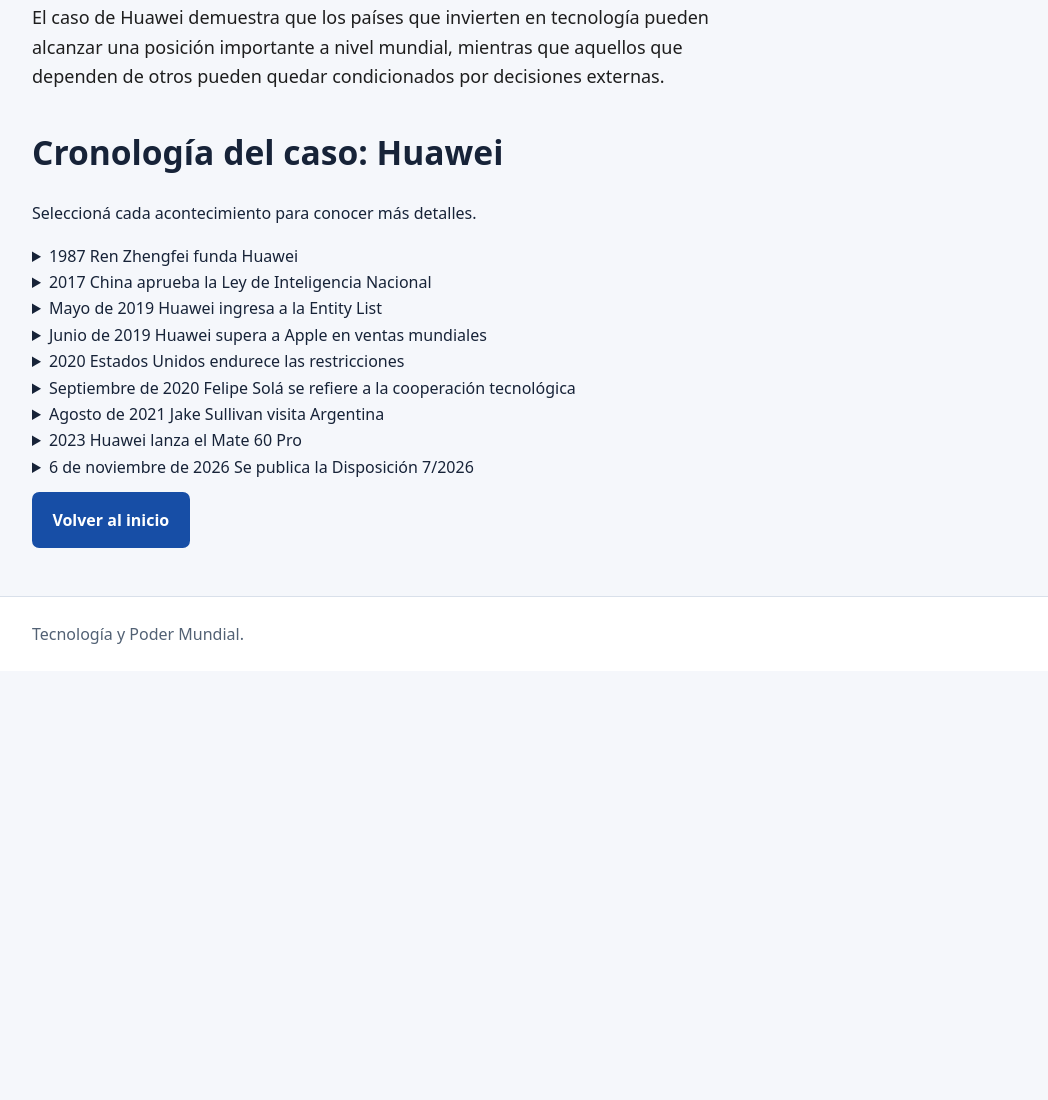
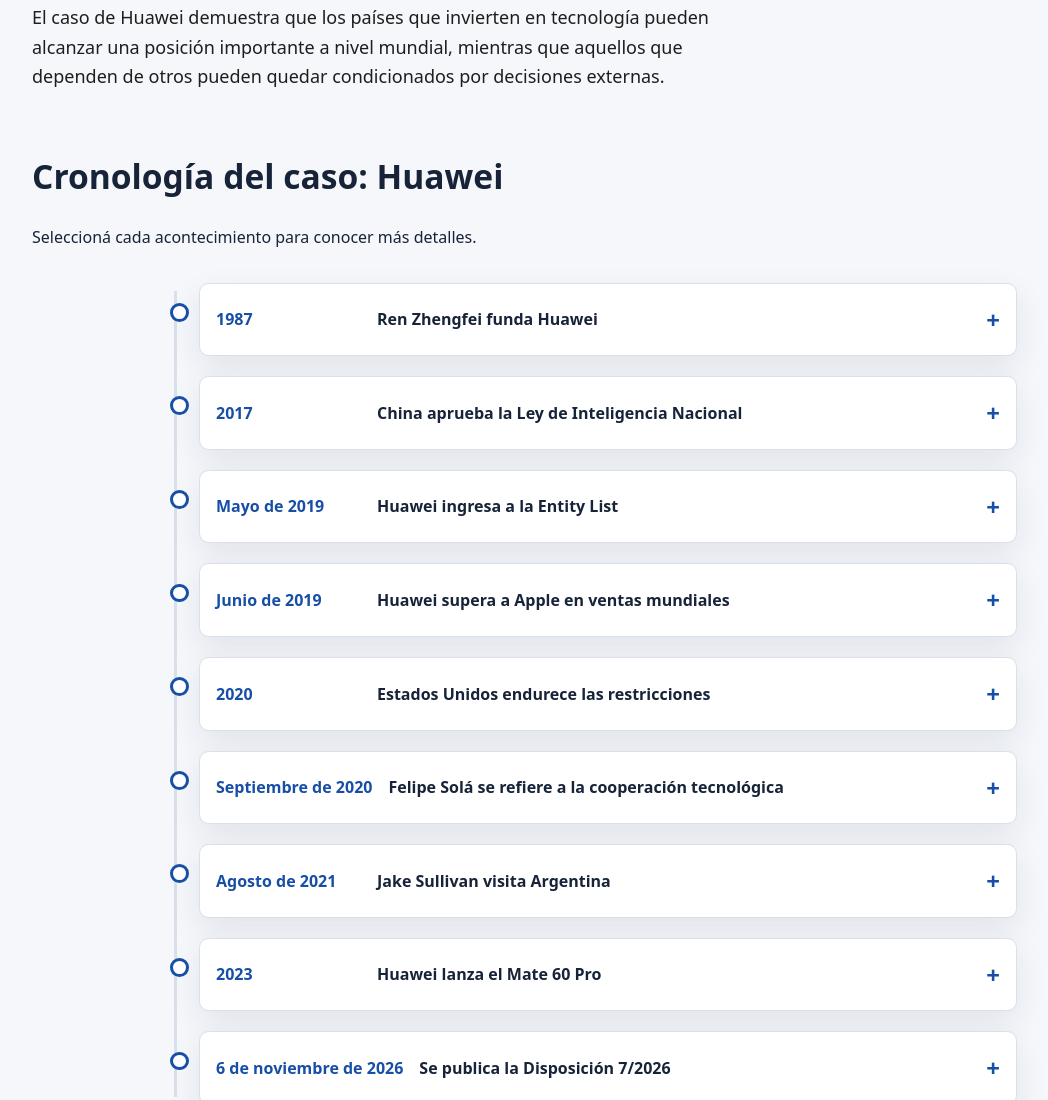
Before and after one commit to AgustinZ15/Huawei-y-Estados-Unidos, a plain HTML site: page contacto.html in a window 1280 px wide. Shown: the part 2076-3176 px from the top of the page, without its empty margins (48-1096 px from the left). Before the commit the page ends 2747 px from the top, so only its background shows below. Drawn offline with Linux system fonts and the light colour scheme.

Commit message:
Add files via upload

```diff
--- a/styles/style.css
+++ b/styles/style.css
@@ -487,3 +487,116 @@ textarea { min-height: 9rem; resize: vertical; }
     aspect-ratio: 16 / 10;
     object-fit: cover;
    }
+
+.cronologia {
+    margin-top: 4rem;
+}
+
+.cronologia-encabezado {
+    margin-bottom: 2rem;
+}
+
+.linea-tiempo {
+    position: relative;
+    max-width: 850px;
+    margin: 2rem auto;
+    padding-left: 2rem;
+}
+
+/* Línea vertical */
+
+.linea-tiempo::before {
+    content: "";
+    position: absolute;
+    left: 0.45rem;
+    top: 0.5rem;
+    bottom: 0.5rem;
+    width: 3px;
+    background: var(--linea);
+}
+
+/* Cada acontecimiento */
+
+.evento-tiempo {
+    position: relative;
+    margin-bottom: 1.25rem;
+    padding: 1rem;
+    border: 1px solid var(--linea);
+    border-radius: 0.6rem;
+    background: var(--superficie);
+    box-shadow: var(--sombra);
+}
+
+/* Círculo sobre la línea */
+
+.evento-tiempo::before {
+    content: "";
+    position: absolute;
+    left: -1.85rem;
+    top: 1.2rem;
+    width: 0.8rem;
+    height: 0.8rem;
+    border: 3px solid var(--marca);
+    border-radius: 50%;
+    background: var(--superficie);
+}
+
+/* Parte que se puede seleccionar */
+
+.evento-tiempo summary {
+    display: flex;
+    align-items: center;
+    justify-content: space-between;
+    gap: 1rem;
+    cursor: pointer;
+    font-weight: bold;
+    list-style: none;
+}
+
+.evento-tiempo summary::-webkit-details-marker {
+    display: none;
+}
+
+.fecha-evento {
+    color: var(--marca);
+    min-width: 145px;
+}
+
+.titulo-evento {
+    flex: 1;
+}
+
+/* Símbolo para abrir y cerrar */
+
+.evento-tiempo summary::after {
+    content: "+";
+    font-size: 1.5rem;
+    color: var(--marca);
+}
+
+.evento-tiempo[open] summary::after {
+    content: "−";
+}
+
+/* Información desplegada */
+
+.evento-tiempo p {
+    margin-bottom: 0;
+    margin-top: 1rem;
+    padding-top: 1rem;
+    border-top: 1px solid var(--linea);
+}
+
+/* Adaptación a pantallas pequeñas */
+
+@media (max-width: 600px) {
+    .evento-tiempo summary {
+        align-items: flex-start;
+        flex-direction: column;
+        gap: 0.4rem;
+    }
+
+    .fecha-evento {
+        min-width: auto;
+    }
+}
```
